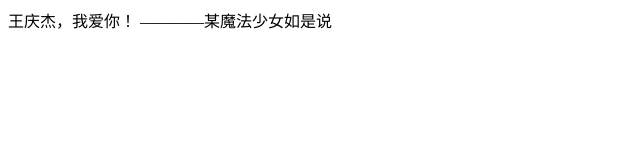
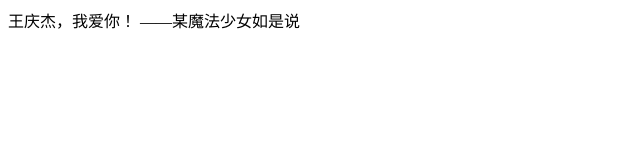
Before and after one commit to onaniisyoujo/wqj.github.io, a plain HTML site: page index.html in a window 1280 px wide. Shown: the whole page, without its empty margins (0-640 px from the left). Drawn offline with Linux system fonts and the light colour scheme.

Commit message:
Update index.html

```diff
--- a/index.html
+++ b/index.html
@@ -1 +1 @@
-<p>王庆杰，我爱你！    ————某魔法少女如是说</p>
+<p>王庆杰，我爱你！    ——某魔法少女如是说</p>
```
